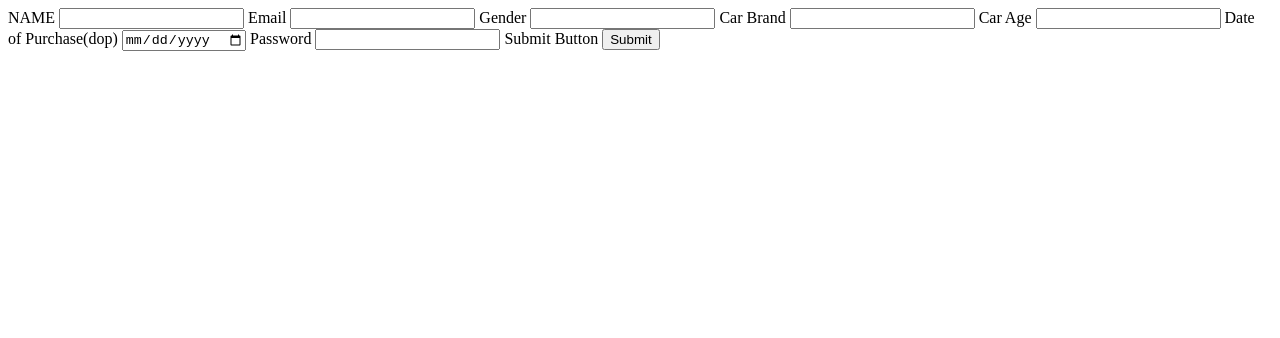
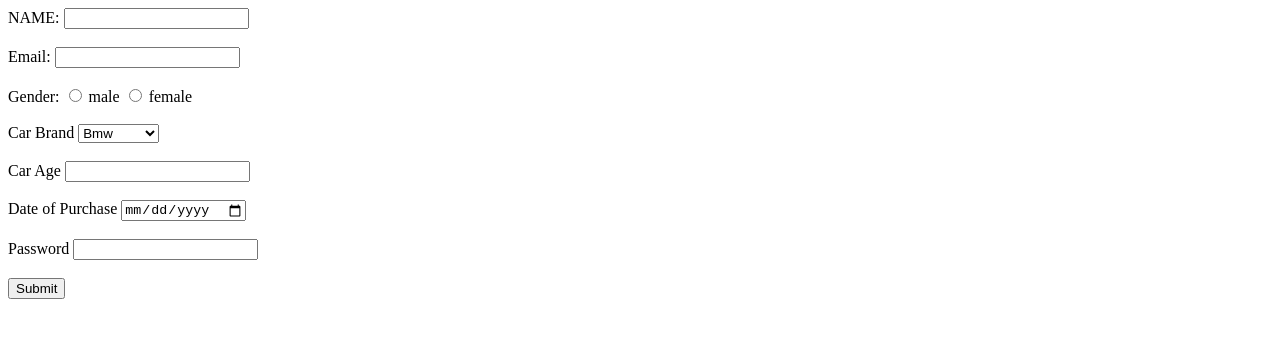
Before and after one commit to acciojob/car-insurance-form-pappusrivastav, a website: page main.html in a window 1280 px wide. Drawn offline with Linux system fonts and the light colour scheme.

Commit message:
created a submission

```diff
--- a/main.html
+++ b/main.html
@@ -9,22 +9,30 @@
 <body>
 	<!-- the entire body must be written by student -->
 	<form method="POST"
-		<label for="name">NAME</label>
-		<input type="Text"id="name"required>
-		<label for="Email">Email</label>
-		<input type="Text"id="Email"required>
-		<label for="">Gender</label>
-		<input type="Radio Buttons"required>
+		<label for="name">NAME:</label>
+		<input type="Text"id="name"required><br><br>
+		<label for="Email">Email:</label>
+		<input type="Text"id="Email"required><br><br>
+	<label>Gender:</label>
+	<input type = "Radio"id="male"name="gender"Value="male"required>
+	<label for="male">male</label>
+	<input type = "Radio"id="female"name="gender"Value="female"required>
+		<label for="female">female</label><br><br>
 		<label for="cars">Car Brand</label>
-		<input type="Dropdown"id="cars">
+		<select id="cars"name="cars">
+			<option value="BMW">Bmw</option>
+			<option value="Audi">Audi</option>
+			<option value="Mercedez">Mercedez</option>
+		</select><br><br>
 		<label for="carage">Car Age</label>
-		<input type="Number"id="carage"required>
-		<label for="dop">Date of Purchase(dop)</labelfor>
-		<input type="Date"id="dop"required>
+		<input type="Number"id="carage"required><br><br>
+		<label for="dop">Date of Purchase</labelfor>
+		<input type="Date"id="dop"required><br><br>
 		<label for="password">Password</label>
-		<input type="password"id="password"required>
-		<label for="">Submit Button</label>
-		<input type="submit">
+		<input type="password"id="password"required><br><br>
+	<input type="submit"Value="Submit">
+<!-- 		<label>Submit Button</label>	 -->
+<!-- 		<input type="Submit">	 -->
 	</form>
     <script type="text/javascript" src="./script.js">
 </script>
```
